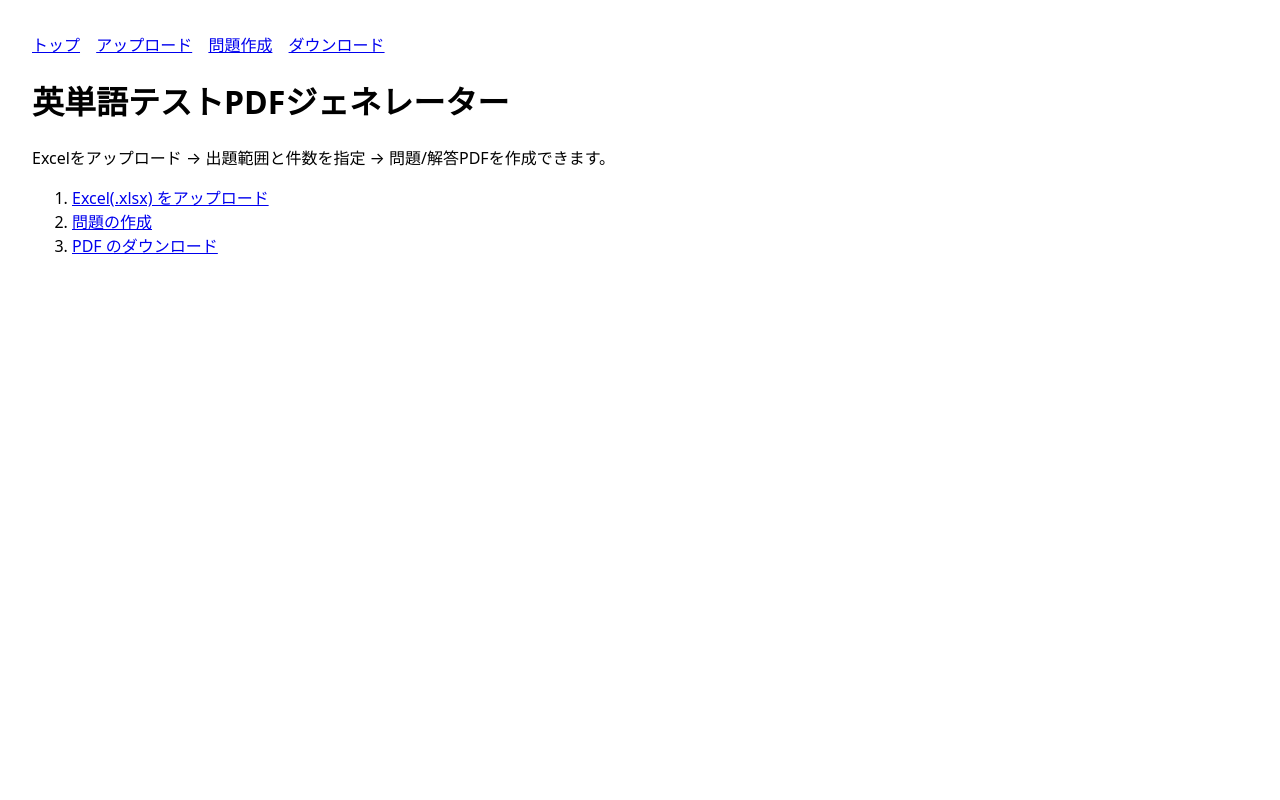
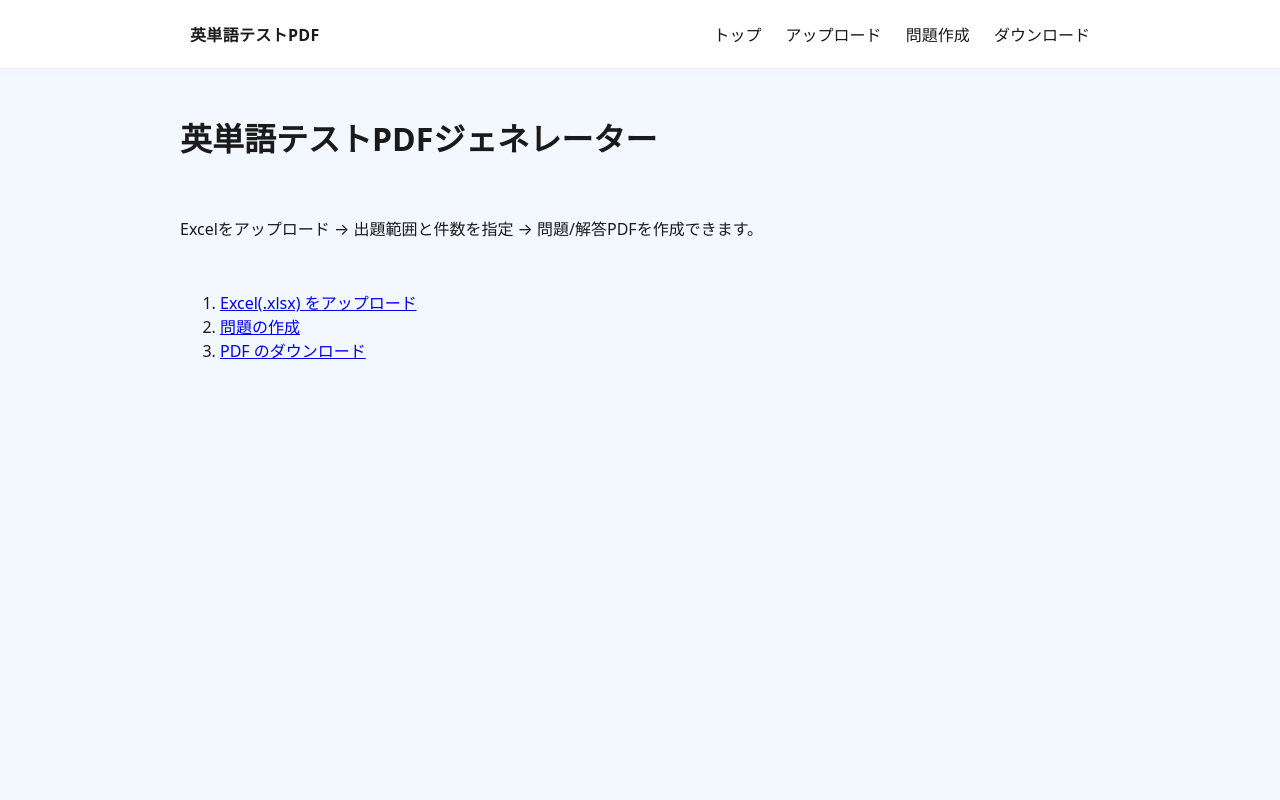
Before and after one commit to ikehabsngasuki/--app-3, a Flask app: page / in a window 1280 px wide. Run offline with Flask 3, Linux system fonts and the light colour scheme.

Commit message:
redesign:base.html

```diff
--- a/templates/base.html
+++ b/templates/base.html
@@ -4,24 +4,168 @@
   <meta charset="utf-8" />
   <title>{% block title %}英単語テストPDF{% endblock %}</title>
   <meta name="viewport" content="width=device-width,initial-scale=1" />
+
   <style>
-    body { font-family: system-ui, -apple-system, "Segoe UI", Roboto, "Noto Sans JP", Arial, sans-serif; padding: 24px; }
-    header a { margin-right: 12px; }
-    .flash { background:#fff3cd; border:1px solid #ffeeba; padding:8px 12px; margin:10px 0; }
-    label { display:block; margin:12px 0 6px; }
-    input, select, button { padding:8px; }
-    table { border-collapse: collapse; }
-    th, td { padding:6px 10px; border:1px solid #ddd; }
+    :root{
+      --brand:#2a7de1;          /* メインの水色 */
+      --brand-600:#1f6dcb;      /* ホバー用に少し濃い */
+      --ink:#1a1a1a;            /* 文字色 */
+      --muted:#6b7280;          /* 補助テキスト */
+      --bg:#f3f8ff;             /* ページの淡い水色背景 */
+      --card:#ffffff;           /* カード/ヘッダーの白 */
+      --line:#e5effd;           /* うっすら罫線 */
+      --focus: 0 0 0 3px rgba(42,125,225,.25);
+      --radius: 12px;
+      --shadow: 0 6px 20px rgba(42,125,225,.08);
+    }
+
+    /* ベース */
+    *{ box-sizing:border-box; }
+    html,body{ height:100%; }
+    body{
+      margin:0;
+      background:var(--bg);
+      color:var(--ink);
+      font-family: system-ui, -apple-system, "Segoe UI", Roboto, "Noto Sans JP", Arial, sans-serif;
+      -webkit-font-smoothing: antialiased;
+      -moz-osx-font-smoothing: grayscale;
+    }
+
+    /* ヘッダー（白 × うっすら下線） */
+    header.nav{
+      position:sticky; top:0; z-index:10;
+      background:var(--card);
+      border-bottom:1px solid var(--line);
+      box-shadow: 0 2px 10px rgba(0,0,0,.02);
+    }
+    .nav-inner{
+      max-width: 960px;
+      margin: 0 auto;
+      padding: 14px 20px;
+      display:flex; align-items:center; gap:18px;
+    }
+    .brand{
+      font-weight:700; letter-spacing:.02em;
+      color:var(--brand); text-decoration:none;
+    }
+    .space{ flex:1; }
+    .nav a{
+      color:var(--ink); text-decoration:none;
+      padding:8px 10px; border-radius:8px;
+    }
+    .nav a:hover{ background: #eef5ff; }
+    .nav .active{ color:var(--brand); }
+
+    /* レイアウト */
+    main.container{
+      max-width:960px;
+      margin:24px auto;
+      padding: 0 20px;
+    }
+
+    /* 共通UI */
+    .card{
+      background:var(--card);
+      border:1px solid var(--line);
+      border-radius:var(--radius);
+      box-shadow:var(--shadow);
+      padding:20px;
+    }
+
+    .btn{
+      display:inline-block;
+      padding:10px 14px;
+      border-radius:10px;
+      border:1px solid transparent;
+      font-weight:600;
+      text-decoration:none;
+      cursor:pointer;
+      transition: transform .02s ease-in-out, background .2s, border-color .2s;
+    }
+    .btn:active{ transform: translateY(1px); }
+    .btn:focus{ outline:none; box-shadow: var(--focus); }
+
+    .btn-primary{
+      background:var(--brand);
+      color:#fff;
+      border-color:var(--brand);
+    }
+    .btn-primary:hover{ background:var(--brand-600); border-color:var(--brand-600); }
+
+    .btn-outline{
+      background:#fff; color:var(--brand);
+      border-color:var(--brand);
+    }
+    .btn-outline:hover{ background:#eef5ff; }
+
+    /* フォーム */
+    label{ display:block; margin:12px 0 6px; font-weight:600; }
+    input, select, button{
+      font: inherit;
+    }
+    .input, select{
+      width:100%;
+      padding:10px 12px;
+      border:1px solid var(--line);
+      border-radius:10px;
+      background:#fff;
+    }
+    .input:focus, select:focus{
+      outline:none; box-shadow: var(--focus); border-color:var(--brand);
+    }
+
+    /* テーブル（白カード上で見やすく） */
+    .table{
+      width:100%;
+      border-collapse: collapse;
+      border-radius:12px;
+      overflow:hidden;
+      border:1px solid var(--line);
+      background:#fff;
+    }
+    .table th, .table td{
+      padding:10px 12px;
+      border-bottom:1px solid var(--line);
+    }
+    .table th{
+      background:#f7fbff;
+      text-align:left;
+      color:var(--muted);
+      font-weight:700;
+      letter-spacing:.01em;
+    }
+    .table tr:last-child td{ border-bottom:none; }
+
+    /* フラッシュメッセージ（水色トーン） */
+    .flash{
+      background:#e9f3ff;
+      border:1px solid #cfe3ff;
+      color:#0b3e86;
+      padding:10px 14px;
+      margin:14px 0;
+      border-radius:10px;
+    }
+
+    /* セクション余白 */
+    .stack{ display:grid; gap:18px; }
   </style>
 </head>
 <body>
-<header>
+
+<header class="nav">
+  <div class="nav-inner">
+    <a class="brand" href="{{ url_for('index') }}">英単語テストPDF</a>
+    <div class="space"></div>
+    <nav class="nav">
       <a href="{{ url_for('index') }}">トップ</a>
       <a href="{{ url_for('upload') }}">アップロード</a>
       <a href="{{ url_for('make') }}">問題作成</a>
       <a href="{{ url_for('download') }}">ダウンロード</a>
+    </nav>
+  </div>
 </header>
 
+<main class="container">
   {% with messages = get_flashed_messages() %}
     {% if messages %}
       {% for m in messages %}
@@ -30,8 +174,10 @@
     {% endif %}
   {% endwith %}
 
-<main>
+  <div class="stack">
     {% block content %}{% endblock %}
+  </div>
 </main>
+
 </body>
 </html>
```
Lines whose indentation alone changed are shown as unchanged.
